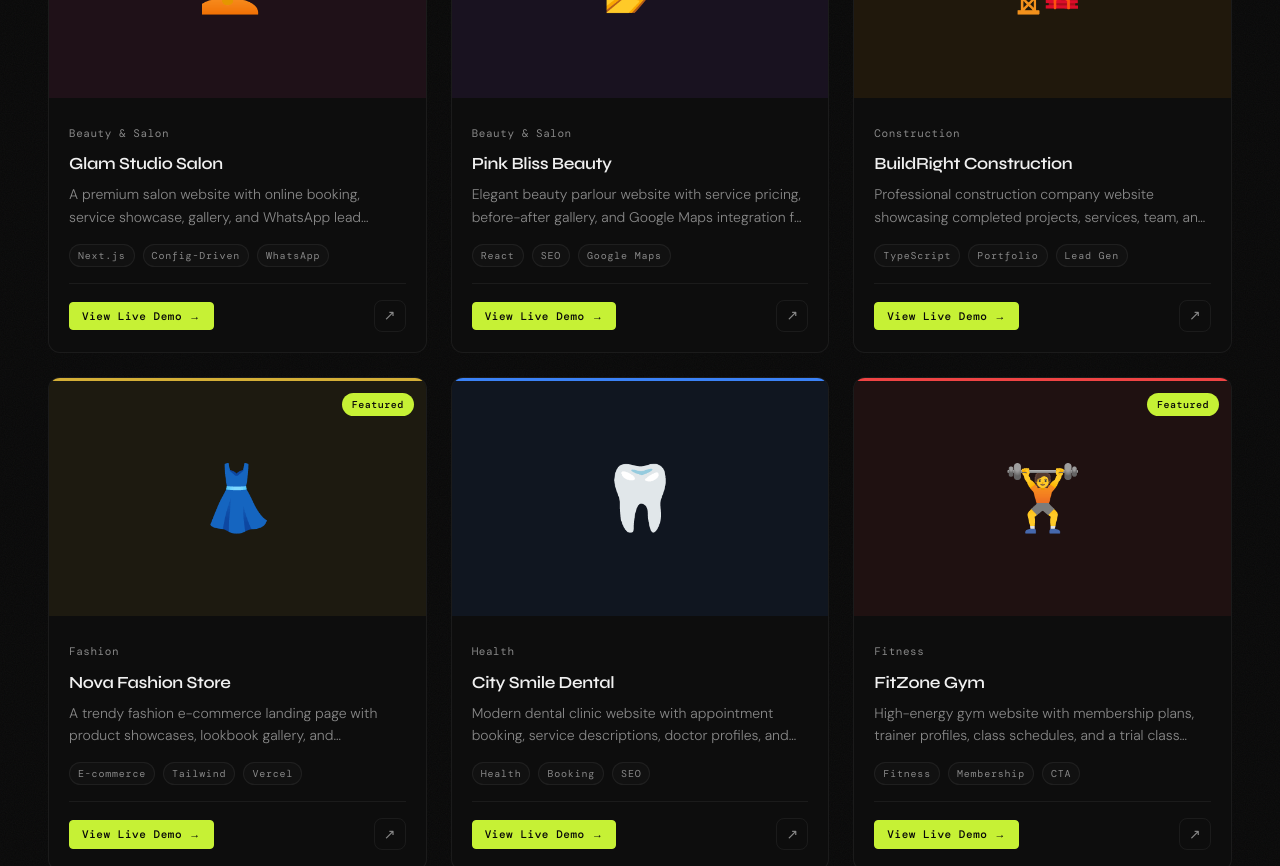
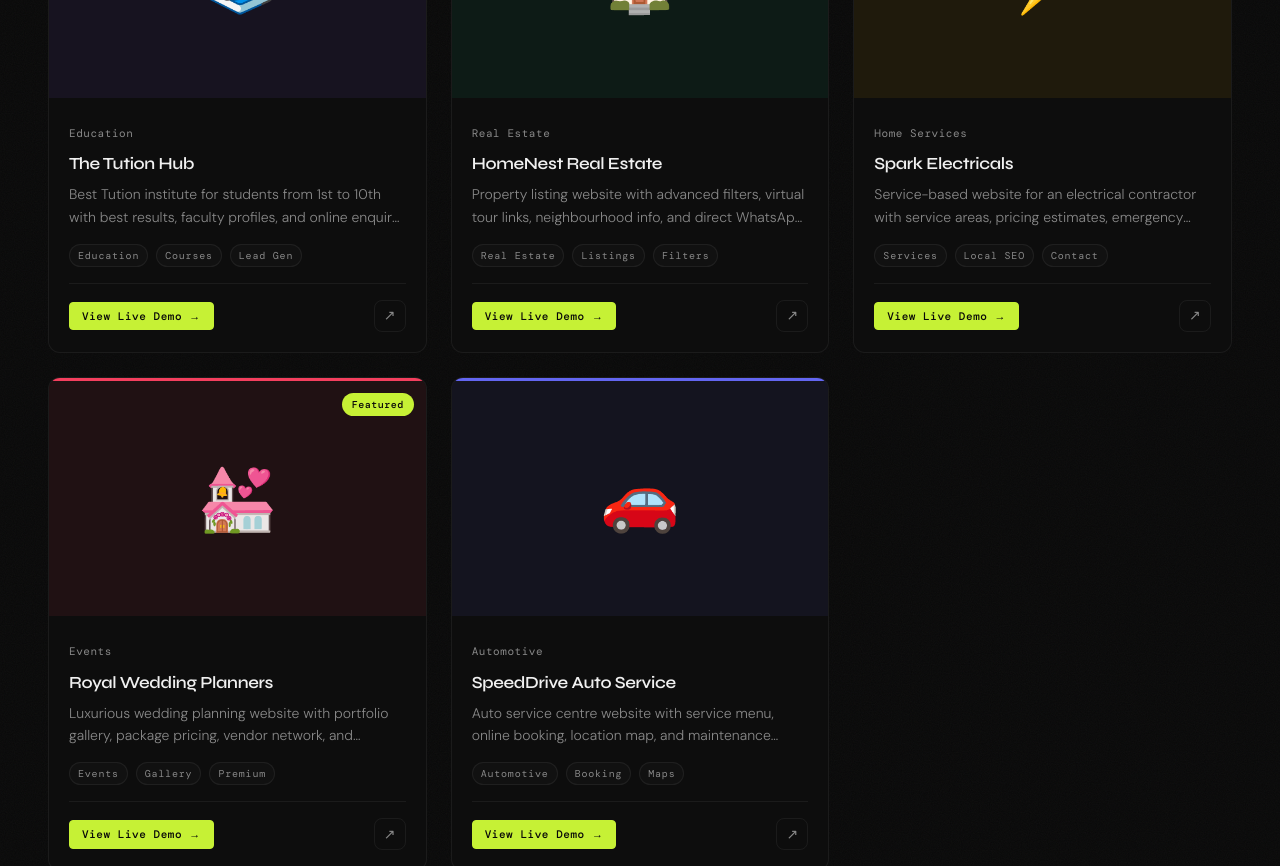
Before and after one commit to OmprakashKadur/techtalkswithomee_portfolio, a Next.js app: page /work in a window 1280 px wide. Shown: the part 700-1566 px from the top of the page. Built offline with nearby package versions, Linux system fonts and the light colour scheme; a web font is replaced by a local one.

Commit message:
feat: comment out multiple project entries and update details for 'The Tution Hub' project.

```diff
--- a/src/data/projects.ts
+++ b/src/data/projects.ts
@@ -12,105 +12,105 @@
 }
 
 export const projects: Project[] = [
-  {
-    id: "1",
-    slug: "glam-studio-salon",
-    name: "Glam Studio Salon",
-    category: "Beauty & Salon",
-    description:
-      "A premium salon website with online booking, service showcase, gallery, and WhatsApp lead capture. Designed to convert walk-ins into loyal customers.",
-    demoUrl: "https://glam-studio.demo.vercel.app",
-    tags: ["Next.js", "Config-Driven", "WhatsApp"],
-    color: "#EC4899",
-    featured: true,
-    emoji: "💇",
-  },
-  {
-    id: "2",
-    slug: "pink-bliss-beauty",
-    name: "Pink Bliss Beauty",
-    category: "Beauty & Salon",
-    description:
-      "Elegant beauty parlour website with service pricing, before-after gallery, and Google Maps integration for local discovery.",
-    demoUrl: "https://pink-bliss.demo.vercel.app",
-    tags: ["React", "SEO", "Google Maps"],
-    color: "#A855F7",
-    featured: false,
-    emoji: "💅",
-  },
-  {
-    id: "3",
-    slug: "buildright-construction",
-    name: "BuildRight Construction",
-    category: "Construction",
-    description:
-      "Professional construction company website showcasing completed projects, services, team, and a lead generation form for new enquiries.",
-    demoUrl: "https://buildright.demo.vercel.app",
-    tags: ["TypeScript", "Portfolio", "Lead Gen"],
-    color: "#F59E0B",
-    featured: true,
-    emoji: "🏗️",
-  },
-  {
-    id: "4",
-    slug: "nova-fashion-store",
-    name: "Nova Fashion Store",
-    category: "Fashion",
-    description:
-      "A trendy fashion e-commerce landing page with product showcases, lookbook gallery, and WhatsApp-based ordering system.",
-    demoUrl: "https://nova-fashion.demo.vercel.app",
-    tags: ["E-commerce", "Tailwind", "Vercel"],
-    color: "#D4AF37",
-    featured: true,
-    emoji: "👗",
-  },
-  {
-    id: "5",
-    slug: "city-smile-dental",
-    name: "City Smile Dental",
-    category: "Health",
-    description:
-      "Modern dental clinic website with appointment booking, service descriptions, doctor profiles, and patient testimonials.",
-    demoUrl: "https://city-smile.demo.vercel.app",
-    tags: ["Health", "Booking", "SEO"],
-    color: "#3B82F6",
-    featured: false,
-    emoji: "🦷",
-  },
-  {
-    id: "6",
-    slug: "fitzone-gym",
-    name: "FitZone Gym",
-    category: "Fitness",
-    description:
-      "High-energy gym website with membership plans, trainer profiles, class schedules, and a trial class signup form.",
-    demoUrl: "https://fitzone.demo.vercel.app",
-    tags: ["Fitness", "Membership", "CTA"],
-    color: "#EF4444",
-    featured: true,
-    emoji: "🏋️",
-  },
-  {
-    id: "7",
-    slug: "spice-garden-restaurant",
-    name: "Spice Garden Restaurant",
-    category: "Food",
-    description:
-      "Mouth-watering restaurant website with digital menu, table reservation via WhatsApp, photo gallery, and Google reviews integration.",
-    demoUrl: "https://spice-garden.demo.vercel.app",
-    tags: ["Food", "Menu", "WhatsApp"],
-    color: "#F97316",
-    featured: false,
-    emoji: "🍽️",
-  },
+  // {
+  //   id: "1",
+  //   slug: "glam-studio-salon",
+  //   name: "Glam Studio Salon",
+  //   category: "Beauty & Salon",
+  //   description:
+  //     "A premium salon website with online booking, service showcase, gallery, and WhatsApp lead capture. Designed to convert walk-ins into loyal customers.",
+  //   demoUrl: "https://glam-studio.demo.vercel.app",
+  //   tags: ["Next.js", "Config-Driven", "WhatsApp"],
+  //   color: "#EC4899",
+  //   featured: true,
+  //   emoji: "💇",
+  // },
+  // {
+  //   id: "2",
+  //   slug: "pink-bliss-beauty",
+  //   name: "Pink Bliss Beauty",
+  //   category: "Beauty & Salon",
+  //   description:
+  //     "Elegant beauty parlour website with service pricing, before-after gallery, and Google Maps integration for local discovery.",
+  //   demoUrl: "https://pink-bliss.demo.vercel.app",
+  //   tags: ["React", "SEO", "Google Maps"],
+  //   color: "#A855F7",
+  //   featured: false,
+  //   emoji: "💅",
+  // },
+  // {
+  //   id: "3",
+  //   slug: "buildright-construction",
+  //   name: "BuildRight Construction",
+  //   category: "Construction",
+  //   description:
+  //     "Professional construction company website showcasing completed projects, services, team, and a lead generation form for new enquiries.",
+  //   demoUrl: "https://buildright.demo.vercel.app",
+  //   tags: ["TypeScript", "Portfolio", "Lead Gen"],
+  //   color: "#F59E0B",
+  //   featured: true,
+  //   emoji: "🏗️",
+  // },
+  // {
+  //   id: "4",
+  //   slug: "nova-fashion-store",
+  //   name: "Nova Fashion Store",
+  //   category: "Fashion",
+  //   description:
+  //     "A trendy fashion e-commerce landing page with product showcases, lookbook gallery, and WhatsApp-based ordering system.",
+  //   demoUrl: "https://nova-fashion.demo.vercel.app",
+  //   tags: ["E-commerce", "Tailwind", "Vercel"],
+  //   color: "#D4AF37",
+  //   featured: true,
+  //   emoji: "👗",
+  // },
+  // {
+  //   id: "5",
+  //   slug: "city-smile-dental",
+  //   name: "City Smile Dental",
+  //   category: "Health",
+  //   description:
+  //     "Modern dental clinic website with appointment booking, service descriptions, doctor profiles, and patient testimonials.",
+  //   demoUrl: "https://city-smile.demo.vercel.app",
+  //   tags: ["Health", "Booking", "SEO"],
+  //   color: "#3B82F6",
+  //   featured: false,
+  //   emoji: "🦷",
+  // },
+  // {
+  //   id: "6",
+  //   slug: "fitzone-gym",
+  //   name: "FitZone Gym",
+  //   category: "Fitness",
+  //   description:
+  //     "High-energy gym website with membership plans, trainer profiles, class schedules, and a trial class signup form.",
+  //   demoUrl: "https://fitzone.demo.vercel.app",
+  //   tags: ["Fitness", "Membership", "CTA"],
+  //   color: "#EF4444",
+  //   featured: true,
+  //   emoji: "🏋️",
+  // },
+  // {
+  //   id: "7",
+  //   slug: "spice-garden-restaurant",
+  //   name: "Spice Garden Restaurant",
+  //   category: "Food",
+  //   description:
+  //     "Mouth-watering restaurant website with digital menu, table reservation via WhatsApp, photo gallery, and Google reviews integration.",
+  //   demoUrl: "https://spice-garden.demo.vercel.app",
+  //   tags: ["Food", "Menu", "WhatsApp"],
+  //   color: "#F97316",
+  //   featured: false,
+  //   emoji: "🍽️",
+  // },
   {
     id: "8",
-    slug: "bright-future-coaching",
-    name: "Bright Future Coaching",
+    slug: "the-tution-hub",
+    name: "The Tution Hub",
     category: "Education",
     description:
-      "Professional coaching institute website with course listings, batch schedules, faculty profiles, and online enquiry form.",
-    demoUrl: "https://bright-future.demo.vercel.app",
+      "Best Tution institute for students from 1st to 10th with best results, faculty profiles, and online enquiry form.",
+    demoUrl: "https://the-tution-hub.vercel.app",
     tags: ["Education", "Courses", "Lead Gen"],
     color: "#8B5CF6",
     featured: true,
```
